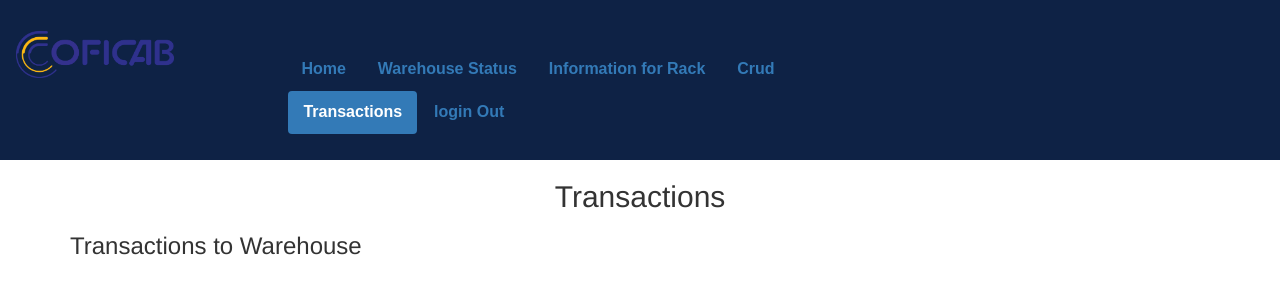
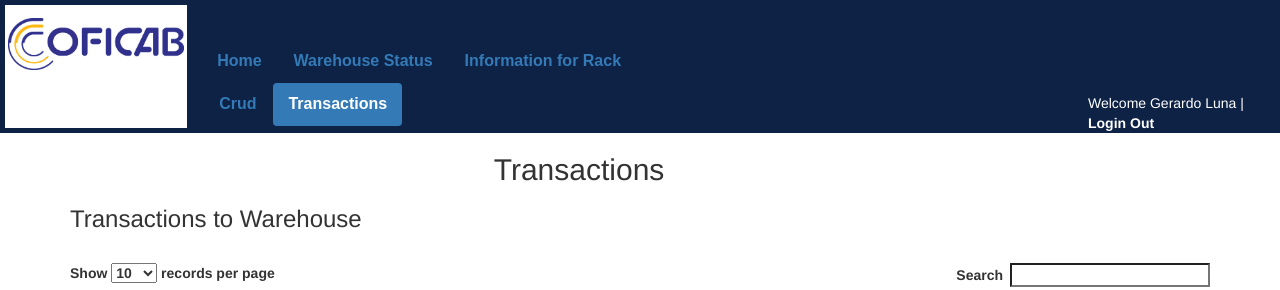
Before and after one commit to JesyLeon/LAPP, a PHP site: page /lapp/view/superuser/transactions.php in a window 1280 px wide. Shown: the top 290 px of the page. Run offline with PHP 8.4, Linux system fonts and the light colour scheme; a user stored in the database is signed in; data comes from the database, SQL or seed files in the repository; some libraries are stand-ins or nearby versions.

Commit message:
Functional redirect to login page and functional view user log in and link to logout

```diff
--- a/css/design.css
+++ b/css/design.css
@@ -31,35 +31,56 @@ body {
 	max-height: 100%;
 }
 
-.login {
-	float: right;
-}
-
 .logocoficab{
-	background:  #0E2245;
-	width: 20%;
-	padding: .5%;
+	/*background:  #0E2245;*/
+	background:  #fff;
+	width: 15%;
+	padding: .2%;
+	display: block;
+	border: #0E2245 5px solid;
 }
 
 .logocoficab img {
 	margin: 10px auto;
-	margin-top: 25px;
-	margin-left: 10px;
-	display: inline-block;
-	width: 65%;
+	width: 100%;
 	align-content: center;
-	position: relative;
+	margin-left: auto;
+    margin-right: auto;
 }
 
  .nav-pills{
-	background: #0E2245;
+	/*background: #0E2245;*/
 	Margin: -40px;
-	margin-left: 280px;
+	margin-left: 110%;
 	width: 250%;
 	font-family: Arial, Helvetica, sans-serif;
 	font-size: 12pt;
 	font-weight: bold;
 	position: relative;
+}
+
+.loginout{
+	/*background:  #c0392b;*/
+	float: right;
+	top: -40px;
+	position: relative;
+	width: 15%;
+
+}
+
+.loginout .centrado {
+	display: inline-block;
+	float: initial;
+	color: white;
+}
+
+.loginout a{
+	color: white;
+	font-weight: bold
+}
+
+.loginout a:hover {
+	color: #2695fe;
 }
 
 h2{
--- a/view/superuser/transactions.php
+++ b/view/superuser/transactions.php
@@ -13,13 +13,19 @@ if($id_type_user != 1){
 	if(!empty($_POST)){
 		$value = $_POST['filter'];
 		if(!empty($value)){
-			$brouse = "WHERE shift LIKE '%$value%', num_trans LIKE '%$value%', date_trans LIKE '%$value%'";
+			$brouse = "SELECT shift, num_ trans, date_trans FROM transactions WHERE date_trans LIKE '%".$value."%'";
 
 		}
 	}
 
 	$table="SELECT id_trans, shift, num_trans, date_trans FROM transactions ";
-  $result = $conexion->query($table);
+	$result = $conexion->query($table);
+
+	/*if(isset($_POST['filter'])){
+		$q = $mysli->real_escape_string($_POST['filter']);
+		$table = "SELECT shift, num_ trans, date_trans FROM transactions WHERE date_trans LIKE '%".$value."%'";
+
+	}*/
 
   header("Refresh: 60; URL='transactions.php'");
 
@@ -86,11 +92,17 @@ if($id_type_user != 1){
             <li><a href="rackinformation.php">Information for Rack</a></li>
             <li><a href="crud.php">Crud</a></li>
 						<li class="active"><a href="transactions.php">Transactions</a></li>
-						<li><a href="../../loginout.php">login Out</a></li>
           </ul>
-          <br>
-
-    </div>
+		</div>
+		<div class="loginout">
+			<div class="centrado">
+				<?php
+    		       if(isset($_SESSION['name_user'])){
+            echo "Welcome ".$_SESSION['name_user']." | ";
+          }
+       	?><a href="../../loginout.php">Login Out</a>
+			</div>
+		</div>
 </nav>
 
 <div class="container">
```
Also changed, not shown: Index.php (+9 -1 lines), view/superuser/crud.php (+9 -2 lines), view/superuser/home.php (+9 -4 lines), view/superuser/rackinformation.php (+9 -3 lines), view/superuser/warehousestatus.php (+13 -4 lines), view/user/crud.php (+12 -3 lines), view/user/home.php (+9 -4 lines), view/user/rackinformation.php (+13 -4 lines), view/user/transactions.php (+11 -4 lines), view/user/warehousestatus.php (+12 -3 lines).
